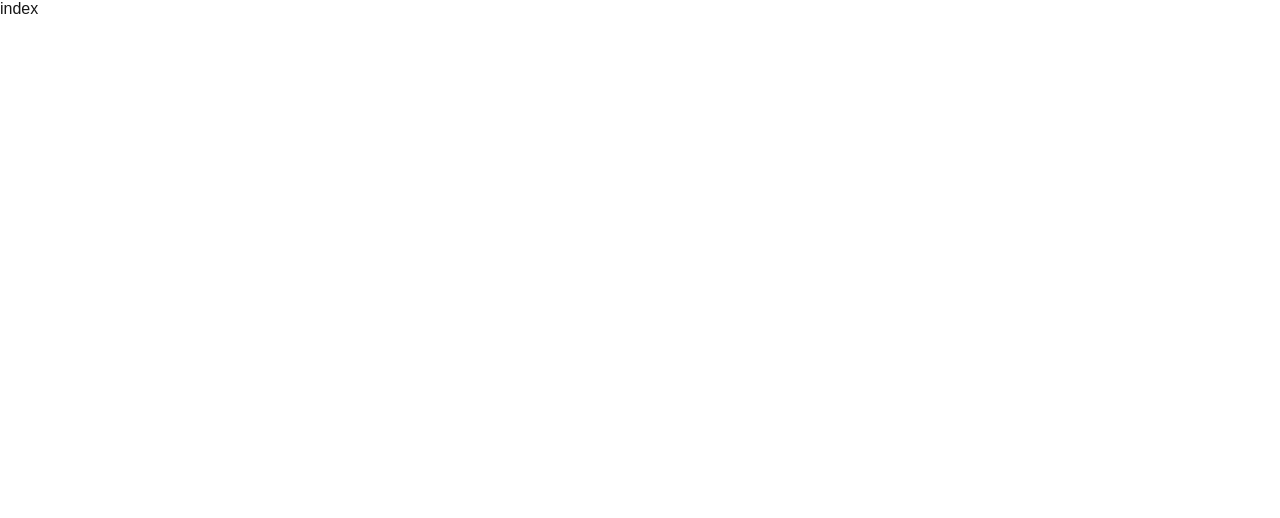
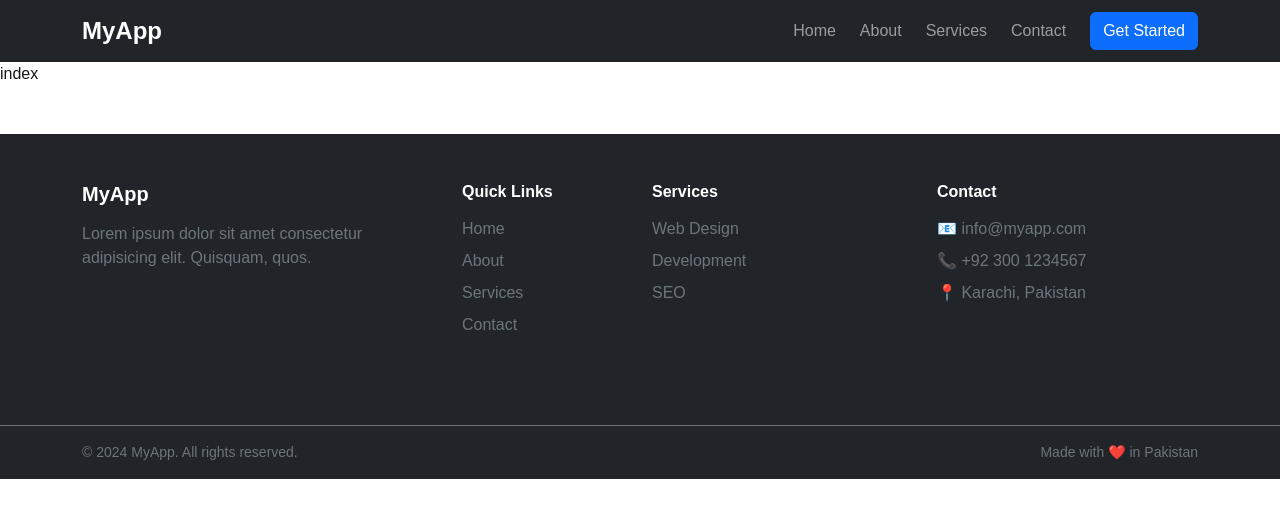
Before and after one commit to abdulbasitbrande/stay, a Next.js app: page /insights in a window 1280 px wide. Shown: the top 518 px of the page. Built offline with nearby package versions, Linux system fonts and the light colour scheme.

Commit message:
first commit

```diff
--- a/package.json
+++ b/package.json
@@ -8,9 +8,11 @@
     "start": "next start"
   },
   "dependencies": {
+    "bootstrap": "^5.3.8",
     "next": "16.2.4",
     "react": "19.2.4",
-    "react-dom": "19.2.4"
+    "react-dom": "19.2.4",
+    "swiper": "^12.1.3"
   },
   "devDependencies": {
     "@types/node": "^20",
--- /dev/null
+++ b/src/layouts/Footer.tsx
@@ -0,0 +1,112 @@
+import React from 'react';
+import Link from 'next/link';
+
+const Footer: React.FC = () => {
+    return (
+        <footer className="bg-dark text-white mt-5">
+
+            {/* Top Section */}
+            <div className="container py-5">
+                <div className="row">
+
+                    {/* Logo & Description */}
+                    <div className="col-md-4 mb-4">
+                        <h5 className="fw-bold mb-3">MyApp</h5>
+                        <p className="text-secondary">
+                            Lorem ipsum dolor sit amet consectetur adipisicing elit.
+                            Quisquam, quos.
+                        </p>
+                    </div>
+
+                    {/* Quick Links */}
+                    <div className="col-md-2 mb-4">
+                        <h6 className="fw-bold mb-3">Quick Links</h6>
+                        <ul className="list-unstyled">
+                            <li className="mb-2">
+                                <Link href="/" className="text-secondary text-decoration-none">
+                                    Home
+                                </Link>
+                            </li>
+                            <li className="mb-2">
+                                <Link href="/about" className="text-secondary text-decoration-none">
+                                    About
+                                </Link>
+                            </li>
+                            <li className="mb-2">
+                                <Link href="/services" className="text-secondary text-decoration-none">
+                                    Services
+                                </Link>
+                            </li>
+                            <li className="mb-2">
+                                <Link href="/contact" className="text-secondary text-decoration-none">
+                                    Contact
+                                </Link>
+                            </li>
+                        </ul>
+                    </div>
+
+                    {/* Services */}
+                    <div className="col-md-3 mb-4">
+                        <h6 className="fw-bold mb-3">Services</h6>
+                        <ul className="list-unstyled">
+                            <li className="mb-2">
+                                <Link href="#" className="text-secondary text-decoration-none">
+                                    Web Design
+                                </Link>
+                            </li>
+                            <li className="mb-2">
+                                <Link href="#" className="text-secondary text-decoration-none">
+                                    Development
+                                </Link>
+                            </li>
+                            <li className="mb-2">
+                                <Link href="#" className="text-secondary text-decoration-none">
+                                    SEO
+                                </Link>
+                            </li>
+                        </ul>
+                    </div>
+
+                    {/* Contact Info */}
+                    <div className="col-md-3 mb-4">
+                        <h6 className="fw-bold mb-3">Contact</h6>
+                        <ul className="list-unstyled text-secondary">
+                            <li className="mb-2">📧 info@myapp.com</li>
+                            <li className="mb-2">📞 +92 300 1234567</li>
+                            <li className="mb-2">📍 Karachi, Pakistan</li>
+                        </ul>
+
+                        {/* Social Icons */}
+                        <div className="d-flex gap-3 mt-3">
+                            <Link href="#" className="text-white fs-5">
+                                <i className="bi bi-facebook"></i>
+                            </Link>
+                            <Link href="#" className="text-white fs-5">
+                                <i className="bi bi-instagram"></i>
+                            </Link>
+                            <Link href="#" className="text-white fs-5">
+                                <i className="bi bi-twitter"></i>
+                            </Link>
+                        </div>
+                    </div>
+
+                </div>
+            </div>
+
+            {/* Bottom Bar */}
+            <div className="border-top border-secondary py-3">
+                <div className="container d-flex justify-content-between align-items-center flex-wrap">
+                    <p className="mb-0 text-secondary small">
+                        © 2024 MyApp. All rights reserved.
+                    </p>
+                    <p className="mb-0 text-secondary small">
+                        Made with ❤️ in Pakistan
+                    </p>
+                </div>
+            </div>
+
+        </footer>
+    );
+};
+
+export default Footer;
--- /dev/null
+++ b/src/layouts/Header.tsx
@@ -0,0 +1,81 @@
+import React from 'react';
+import Link from 'next/link';
+import { useRouter } from 'next/router';
+
+const Header: React.FC = () => {
+    const router = useRouter();
+    return (
+        <header>
+            <nav className="navbar navbar-expand-lg navbar-dark bg-dark">
+                <div className="container">
+
+                    {/* Logo */}
+                    <Link href="/" className="navbar-brand fw-bold fs-4">
+                        MyApp
+                    </Link>
+
+                    {/* Mobile Toggle Button */}
+                    <button
+                        className="navbar-toggler"
+                        type="button"
+                        data-bs-toggle="collapse"
+                        data-bs-target="#navbarNav"
+                        aria-controls="navbarNav"
+                        aria-expanded="false"
+                        aria-label="Toggle navigation"
+                    >
+                        <span className="navbar-toggler-icon"></span>
+                    </button>
+
+                    {/* Nav Links */}
+                    <div className="collapse navbar-collapse" id="navbarNav">
+                        <ul className="navbar-nav ms-auto gap-2">
+                            <li className="nav-item">
+                                <Link
+                                    href="/"
+                                    className={`nav-link ${router.pathname === '/' ? 'active fw-bold' : ''}`}
+                                >
+                                    Home
+                                </Link>
+                            </li>
+                            <li className="nav-item">
+                                <Link
+                                    href="/about"
+                                    className={`nav-link ${router.pathname === '/about' ? 'active fw-bold' : ''}`}
+                                >
+                                    About
+                                </Link>
+                            </li>
+                            <li className="nav-item">
+                                <Link
+                                    href="/services"
+                                    className={`nav-link ${router.pathname === '/services' ? 'active fw-bold' : ''}`}
+                                >
+                                    Services
+                                </Link>
+                            </li>
+                            <li className="nav-item">
+                                <Link
+                                    href="/contact"
+                                    className={`nav-link ${router.pathname === '/contact' ? 'active fw-bold' : ''}`}
+                                >
+                                    Contact
+                                </Link>
+                            </li>
+                        </ul>
+
+                        {/* Button */}
+                        <div className="ms-3">
+                            <Link href="/contact" className="btn btn-primary">
+                                Get Started
+                            </Link>
+                        </div>
+                    </div>
+
+                </div>
+            </nav>
+        </header>
+    );
+};
+
+export default Header;
--- /dev/null
+++ b/src/layouts/Layout.tsx
@@ -0,0 +1,19 @@
+import React from 'react';
+import Header from './Header';
+import Footer from './Footer';
+
+interface LayoutProps {
+    children: React.ReactNode;
+}
+
+const Layout: React.FC<LayoutProps> = ({ children }) => {
+    return (
+        <>
+            <Header />
+            <main>{children}</main>
+            <Footer />
+        </>
+    );
+};
+
+export default Layout;
--- a/src/pages/_app.tsx
+++ b/src/pages/_app.tsx
@@ -1,6 +1,12 @@
+import 'bootstrap/dist/css/bootstrap.min.css';
 import "@/styles/globals.css";
 import type { AppProps } from "next/app";
+import Layout from '@/layouts/Layout';
 
 export default function App({ Component, pageProps }: AppProps) {
-  return <Component {...pageProps} />;
+  return (
+    <Layout>
+      <Component {...pageProps} />
+    </Layout>
+  );
 }
```
Also changed, not shown: 1 other file (tests, documents, lock files or other folders).
